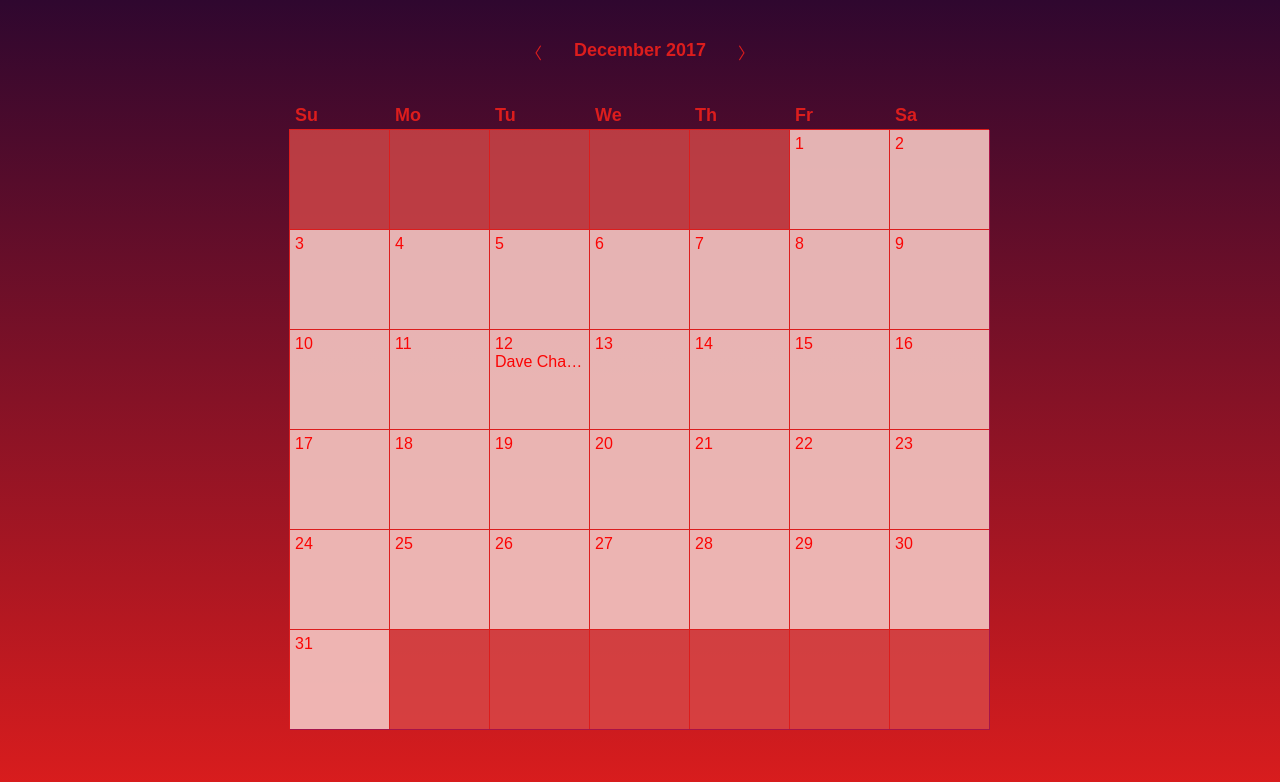
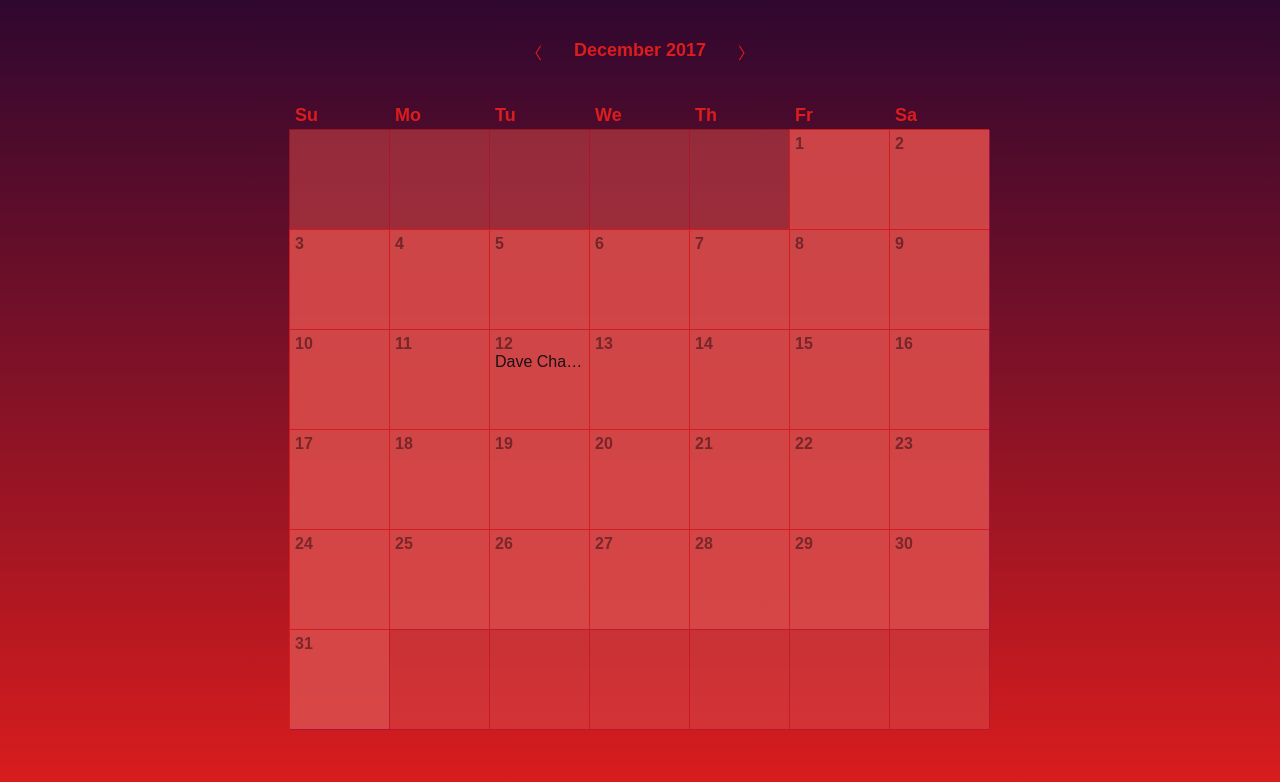
Before and after one commit to scott-cornwell/calendar, a React app: page /calendar/2017/12 in a window 1280 px wide. Shown: the top 782 px of the page. Built offline with nearby package versions, Linux system fonts and the light colour scheme.

Commit message:
css fixes

```diff
--- a/public/index.html
+++ b/public/index.html
@@ -36,5 +36,5 @@
       To begin the development, run `npm start` or `yarn start`.
       To create a production bundle, use `npm run build` or `yarn build`.
     -->
-  <script type="text/javascript" src="/public/index-265e3031a9c3152ccba2.js"></script></body>
+  <script type="text/javascript" src="/public/index-1d6c277807e9180adf09.js"></script></body>
 </html>
--- a/src/components/tile.js
+++ b/src/components/tile.js
@@ -5,7 +5,7 @@ class Tile extends Component {
 
 	renderEvents = (day) => {
 		return day.events.map((event) => {
-			return (<div key={event.id} className="Event">
+			return (<div key={event.id} alt={event.title} className="Event">
 				{event.title}
 			</div>)
 		})
@@ -15,7 +15,7 @@ class Tile extends Component {
 		let { day } = this.props
 		return (
 			<div className={`Tile ${day.disabled ? '' : 'Day' }`}>
-				{day.day}
+				<span className="DayLabel">{day.day}</span>
 				{day.events && this.renderEvents(day)}
 			</div>
 		);
--- a/src/components/tile.scss
+++ b/src/components/tile.scss
@@ -4,29 +4,29 @@
 	width: 100px;
 	padding: 5px;
 	color: #fb0404;
-	background-color: #da4b4bc4;
+	background-color: rgba(218, 75, 75, 196);
 	transition: 0.2s linear background-color;
+	opacity: 0.5;
 
 	&.Day {
-		background-color: #f3c4c1e8;
+		background-color: rgba(218, 75, 75, 196);
+		opacity: 0.9;
 	}
 
 	&:hover {
 		background-color: rgba(56,17,80,0.14);
 	}
-	&:hover .Event {
-		text-overflow: none;
-		overflow: visible;
-		position: absolute;
-		color: #eee;
-		padding: 4px 8px;
-		border-radius: 4px;
-		background-color: rgba(55,55,55,0.2);
-	}
 }
+
+.DayLabel {
+	color: #752929;
+	font-weight: bold;
+}
+
 
 .Event {
 	overflow: hidden;
 	white-space: nowrap;
 	text-overflow: ellipsis;
+	color: #111;
 }
```
Also changed, not shown: package.json (+2 -27 lines).
